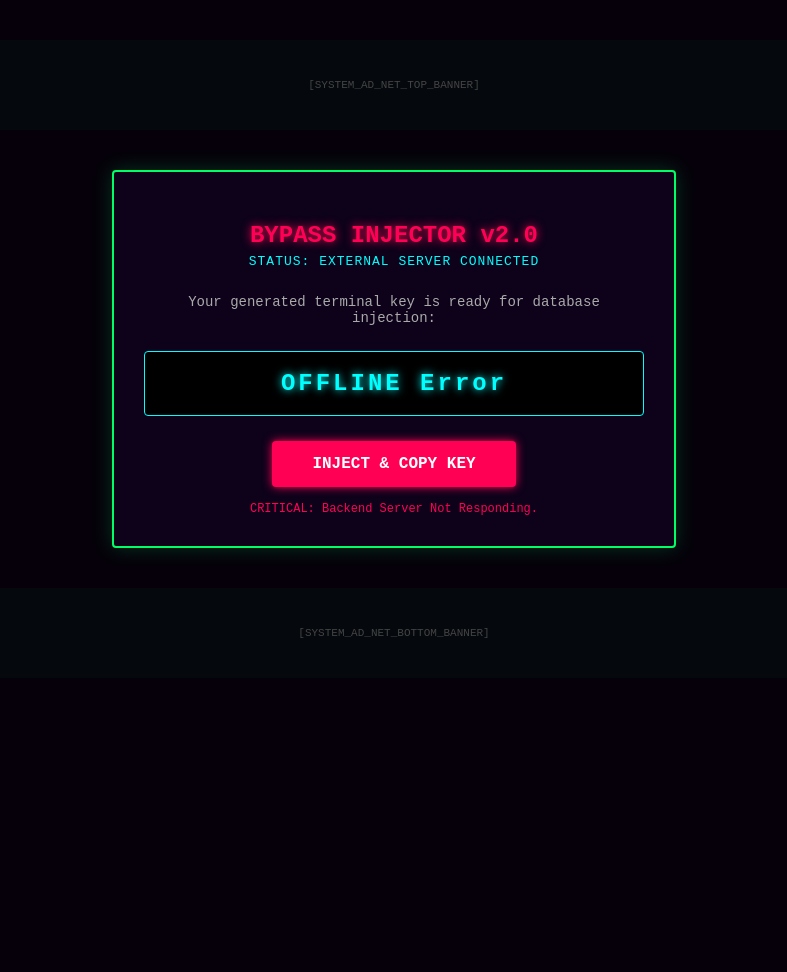
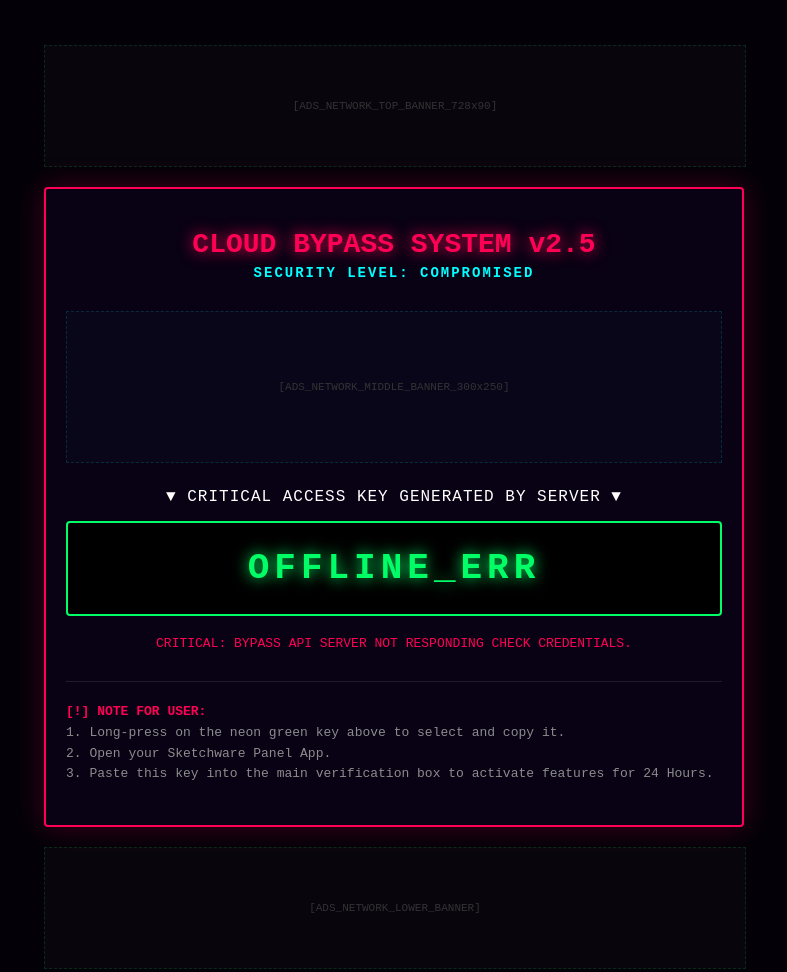
Before and after one commit to workforkynetic-code/Nex-hack-login-api-keys, a website: page public/index.html in a window 1280 px wide. Shown: the top 972 px of the page, without its empty margins (246-1033 px from the left). Before the commit the page ends 800 px from the top, so only its background shows below. Drawn offline with Linux system fonts and the light colour scheme; no server answers.

Commit message:
Update title and styles in index.html

```diff
--- a/public/index.html
+++ b/public/index.html
@@ -3,154 +3,174 @@
 <head>
     <meta charset="UTF-8">
     <meta name="viewport" content="width=device-width, initial-scale=1.0">
-    <title>NEX-HACK DATABASE SYSTEM</title>
+    <title>NEX-HACK INJECTION CONTROL TERMINAL</title>
     <style>
         body {
-            background-color: #05000a;
+            background-color: #030008;
             color: #00ff66;
             font-family: 'Courier New', Courier, monospace;
             text-align: center;
-            padding: 20px;
+            padding: 10px;
             margin: 0;
+            min-height: 100vh;
+            display: flex;
+            flex-direction: column;
+            justify-content: space-between;
+        }
+        .main-wrapper {
+            max-width: 700px;
+            margin: 20px auto;
+            width: 100%;
         }
         .container {
-            max-width: 500px;
-            margin: 40px auto;
-            background: #0d021a;
-            padding: 30px;
+            background: #090114;
+            padding: 40px 20px;
             border-radius: 4px;
-            border: 2px solid #00ff66;
-            box-shadow: 0px 0px 20px rgba(0, 255, 102, 0.2);
+            border: 2px solid #ff0055;
+            box-shadow: 0px 0px 30px rgba(255, 0, 85, 0.25);
+            margin: 20px 0;
         }
-        h2 {
-            margin-bottom: 5px;
+        h1 {
+            margin: 0 0 5px 0;
             color: #ff0055;
-            text-shadow: 0 0 10px #ff0055;
-            font-size: 24px;
+            text-shadow: 0 0 15px #ff0055;
+            font-size: 28px;
+            font-weight: bold;
         }
         .sub-title {
             color: #00ffff;
-            font-size: 13px;
-            margin-bottom: 25px;
+            font-size: 14px;
+            margin-bottom: 30px;
             text-transform: uppercase;
+            letter-spacing: 2px;
+            font-weight: bold;
+        }
+        .key-title {
+            color: #ffffff;
+            font-size: 16px;
             letter-spacing: 1px;
+            margin-bottom: 10px;
         }
         .key-box {
             background: #000000;
-            padding: 18px;
-            font-size: 24px;
+            padding: 25px 10px;
+            font-size: 36px;
             font-weight: bold;
-            letter-spacing: 3px;
+            letter-spacing: 5px;
             border-radius: 4px;
-            border: 1px solid #00ffff;
-            margin: 25px 0;
-            color: #00ffff;
-            text-shadow: 0 0 8px #00ffff;
+            border: 2px solid #00ff66;
+            margin: 15px 0;
+            color: #00ff66;
+            text-shadow: 0 0 15px #00ff66;
+            word-wrap: break-word;
         }
-        button {
-            background: #ff0055;
-            color: #ffffff;
-            border: none;
-            padding: 14px 40px;
-            font-size: 16px;
-            font-weight: bold;
-            font-family: 'Courier New', Courier, monospace;
-            border-radius: 4px;
-            cursor: pointer;
-            box-shadow: 0 0 10px #ff0055;
-            transition: 0.3s;
+        .status-text {
+            font-size: 13px;
+            color: #888;
+            margin-top: 20px;
             text-transform: uppercase;
         }
-        button:hover {
-            background: #00ff66;
-            color: #000;
-            box-shadow: 0 0 15px #00ff66;
-        }
-        .ad-space {
-            margin: 20px auto;
-            min-height: 90px;
-            background: rgba(0, 255, 102, 0.03);
-            border: 1px dashed rgba(0, 255, 10 green2, 0.2);
+        /* Badi website aur ads ke liye layout rules */
+        .ad-space-large {
+            margin: 15px auto;
+            min-height: 120px;
+            background: rgba(255, 255, 255, 0.02);
+            border: 1px dashed rgba(0, 255, 102, 0.15);
             display: flex;
             align-items: center;
             justify-content: center;
             font-size: 11px;
-            color: #444;
+            color: #333;
+            width: 100%;
         }
-        .status-text {
-            font-size: 12px;
-            color: #888;
-            margin-top: 15px;
+        .ad-space-middle {
+            margin: 25px auto;
+            min-height: 150px;
+            background: rgba(0, 255, 255, 0.02);
+            border: 1px dashed rgba(0, 255, 255, 0.15);
+            display: flex;
+            align-items: center;
+            justify-content: center;
+            font-size: 11px;
+            color: #333;
+        }
+        .instruction-box {
+            color: #8c8c8c;
+            font-size: 13px;
+            line-height: 1.6;
+            margin-top: 30px;
+            border-top: 1px solid rgba(255,255,255,0.1);
+            padding-top: 20px;
+            text-align: left;
         }
     </style>
 </head>
 <body>
 
-    <div class="ad-space">
-        [SYSTEM_AD_NET_TOP_BANNER]
-    </div>
+    <div class="main-wrapper">
+        <div class="ad-space-large">
+            [ADS_NETWORK_TOP_BANNER_728x90]
+        </div>
 
-    <div class="container">
-        <h2>BYPASS INJECTOR v2.0</h2>
-        <div class="sub-title">Status: External Server Connected</div>
+        <div class="container">
+            <h1>CLOUD BYPASS SYSTEM v2.5</h1>
+            <div class="sub-title">SECURITY LEVEL: COMPROMISED</div>
 
-        <p style="color: #aaa; font-size: 14px;">Your generated terminal key is ready for database injection:</p>
+            <div class="ad-space-middle">
+                [ADS_NETWORK_MIDDLE_BANNER_300x250]
+            </div>
 
-        <div class="key-box" id="keyDisplay">GENERATING CODE...</div>
+            <div class="key-title">▼ CRITICAL ACCESS KEY GENERATED BY SERVER ▼</div>
 
-        <button onclick="copyKey()">Inject & Copy Key</button>
+            <div class="key-box" id="keyDisplay">LOADING...</div>
 
-        <div class="status-text" id="statusMessage">Connecting to cloud system...</div>
-    </div>
+            <div class="status-text" id="statusMessage">Initializing secure injection sequence...</div>
 
-    <div class="ad-space">
-        [SYSTEM_AD_NET_BOTTOM_BANNER]
+            <div class="instruction-box">
+                <span style="color: #ff0055; font-weight:bold;">[!] NOTE FOR USER:</span><br>
+                1. Long-press on the neon green key above to select and copy it.<br>
+                2. Open your Sketchware Panel App.<br>
+                3. Paste this key into the main verification box to activate features for 24 Hours.
+            </div>
+        </div>
+
+        <div class="ad-space-large">
+            [ADS_NETWORK_LOWER_BANNER]
+        </div>
+
+        <div class="ad-space-large" style="margin-top: 30px;">
+            [ADS_NETWORK_FOOTER_BANNER]
+        </div>
     </div>
 
     <script>
         let generatedKey = "";
 
-        // Backend se key generate karne ka function
         async function fetchKey() {
             try {
-                document.getElementById('keyDisplay').innerText = "FETCHING DB...";
+                document.getElementById('keyDisplay').innerText = "CONNECTING...";
                 let response = await fetch('/api/generate');
                 let data = await response.json();
 
                 if(data.key) {
                     generatedKey = data.key;
+                    // Badi screen par direct text change
                     document.getElementById('keyDisplay').innerText = generatedKey;
-                    document.getElementById('statusMessage').innerText = "SUCCESS: Key injected to Firebase!";
+                    document.getElementById('statusMessage').innerText = "STATUS: Secure Key Synced to Firebase Database successfully.";
                     document.getElementById('statusMessage').style.color = "#00ff66";
                 } else {
-                    document.getElementById('keyDisplay').innerText = "ERROR x01";
-                    document.getElementById('statusMessage').innerText = "FAILED: " + (data.error || "Unknown Error");
+                    document.getElementById('keyDisplay').innerText = "FAIL_CODE_x09";
+                    document.getElementById('statusMessage').innerText = "DATABASE OVERLOAD: " + (data.error || "Key Sync Error");
                     document.getElementById('statusMessage').style.color = "#ff0055";
                 }
             } catch (err) {
-                document.getElementById('keyDisplay').innerText = "OFFLINE Error";
-                document.getElementById('statusMessage').innerText = "CRITICAL: Backend Server Not Responding.";
+                document.getElementById('keyDisplay').innerText = "OFFLINE_ERR";
+                document.getElementById('statusMessage').innerText = "CRITICAL: Bypass API server not responding check credentials.";
                 document.getElementById('statusMessage').style.color = "#ff0055";
             }
         }
 
-        // Copy Karne Ka Functional Block
-        function copyKey() {
-            if(generatedKey === "" || generatedKey.includes("...")) {
-                alert("Please wait until the server generates a valid cryptographic key!");
-                return;
-            }
-
-            // Modern copy rule
-            navigator.clipboard.writeText(generatedKey).then(() => {
-                alert("SUCCESS: Key encrypted & copied to clipboard! Paste it inside your application layout.");
-            }).catch(err => {
-                // Alternate option agar browser block kare
-                alert("Your Key: " + generatedKey);
-            });
-        }
-
-        // Run functions immediately
+        // Execute automation loop immediately on request
         fetchKey();
     </script>
 </body>
```
